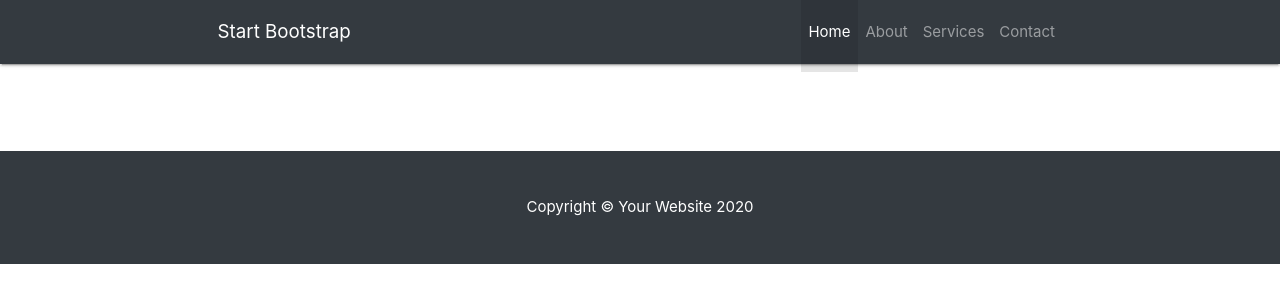
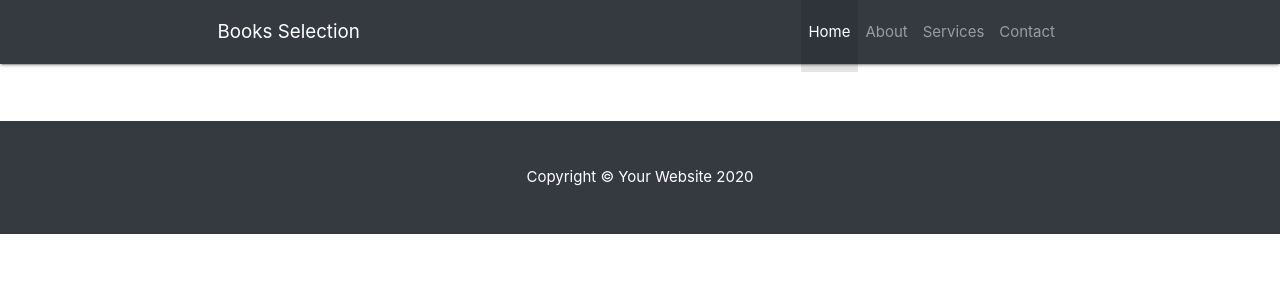
Before and after one commit to Code-Institute-Submissions/Third_milestone_project-1, a Flask app: page / in a window 1280 px wide. Shown: the top 303 px of the page. Run offline with Flask 2, Linux system fonts and the light colour scheme; data that the repository does not hold is empty; some libraries are stand-ins or nearby versions.

Commit message:
more changes

```diff
--- a/templates/base.html
+++ b/templates/base.html
@@ -24,7 +24,7 @@
   <!-- Navigation -->
   <nav class="navbar navbar-expand-lg navbar-dark bg-dark fixed-top">
     <div class="container">
-      <a class="navbar-brand" href="#">Start Bootstrap</a>
+      <a class="navbar-brand" href="#">Books Selection</a>
       <button class="navbar-toggler" type="button" data-toggle="collapse" data-target="#navbarResponsive" aria-controls="navbarResponsive" aria-expanded="false" aria-label="Toggle navigation">
         <span class="navbar-toggler-icon"></span>
       </button>
--- a/templates/books.html
+++ b/templates/books.html
@@ -1,15 +1,15 @@
 {% extends 'base.html' %} {% block content %}
-    <div style="width: 100%;">
-        <div class="row" style="margin-top: 5rem; margin-right: -20rem; margin-left:5rem; width:500px;">
+    <div>
+        <div class="row" style="margin-top: 3rem; margin-right: -20rem; margin-left:5rem; width:950px;">
             {% for book in books %}
-            <div class="col-lg-4 col-md-12 col-sm-12" style="width: 100% height: 100% display: display: block; float: left;">
-                <div class="" style="margin: 0rem; padding: 0rem; ">
+            <div class="col-md-3" style="margin-top: 30px; width: 100% height: 100%; display: inline-block; float: left;">
+                <div class="" style="margin-left: 2rem; padding: 0rem; ">
                     <img class=""  style="width:  100px; height: 150px; object-fit: cover;" src="{{book.image}}" alt="Card image cap">
                     <div class="">
                         <h4 class="" style="font-size: 15px; font-weight: bold;">{{book.name }}</h4>
                         <p class="" style="font-size: 15px;">{{book.author}}</p>
                         <p class=""><small class="text-muted">Price: {{book.price}}</small></p>
-                        <a class="btn btn-success" href="{{ url_for('detail_book', book_id=book._id, book_name=book.name) }}">Read more</a>
+                        <a class="btn btn-success" style="font-size: 13px; margin-bottom: 100px; position: absolute; bottom: -40%;" href="{{ url_for('detail_book', book_id=book._id, book_name=book.name) }}">Read more</a>
 
                     </div>
                 </div>
```
